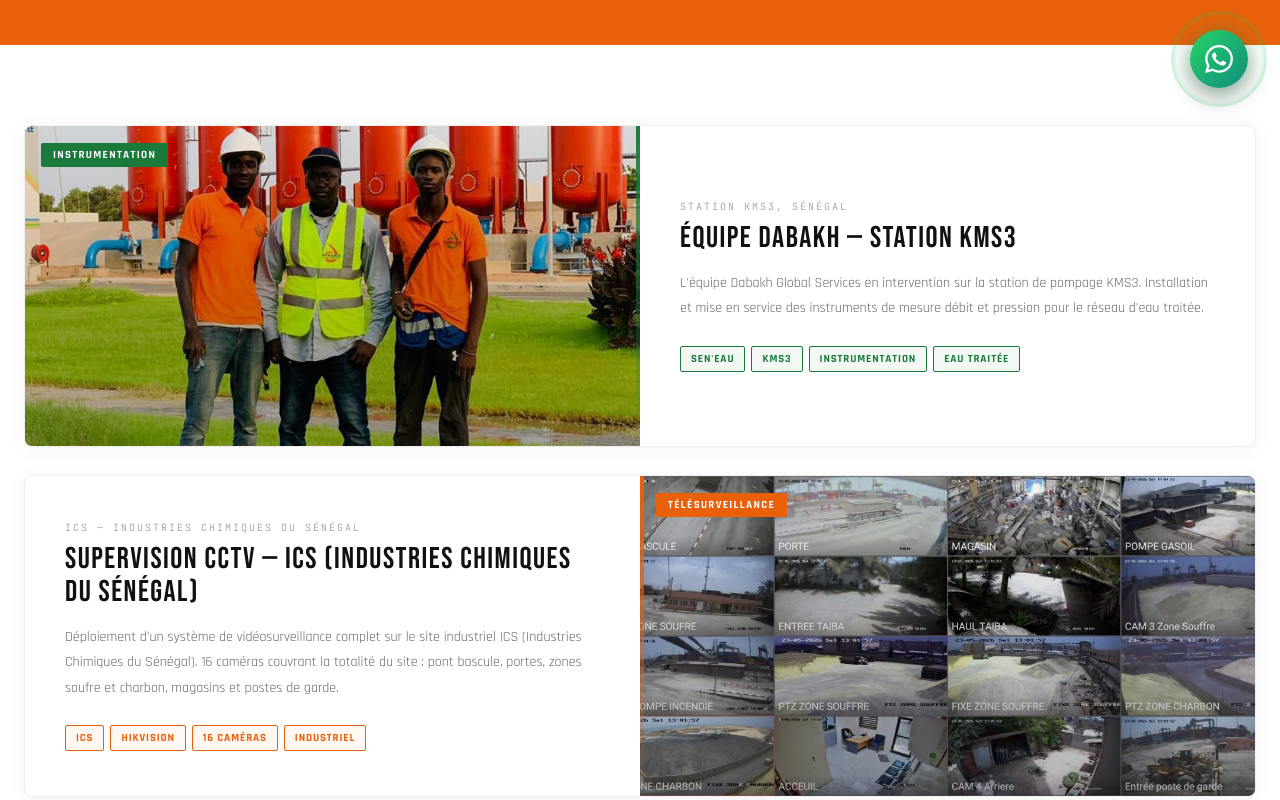
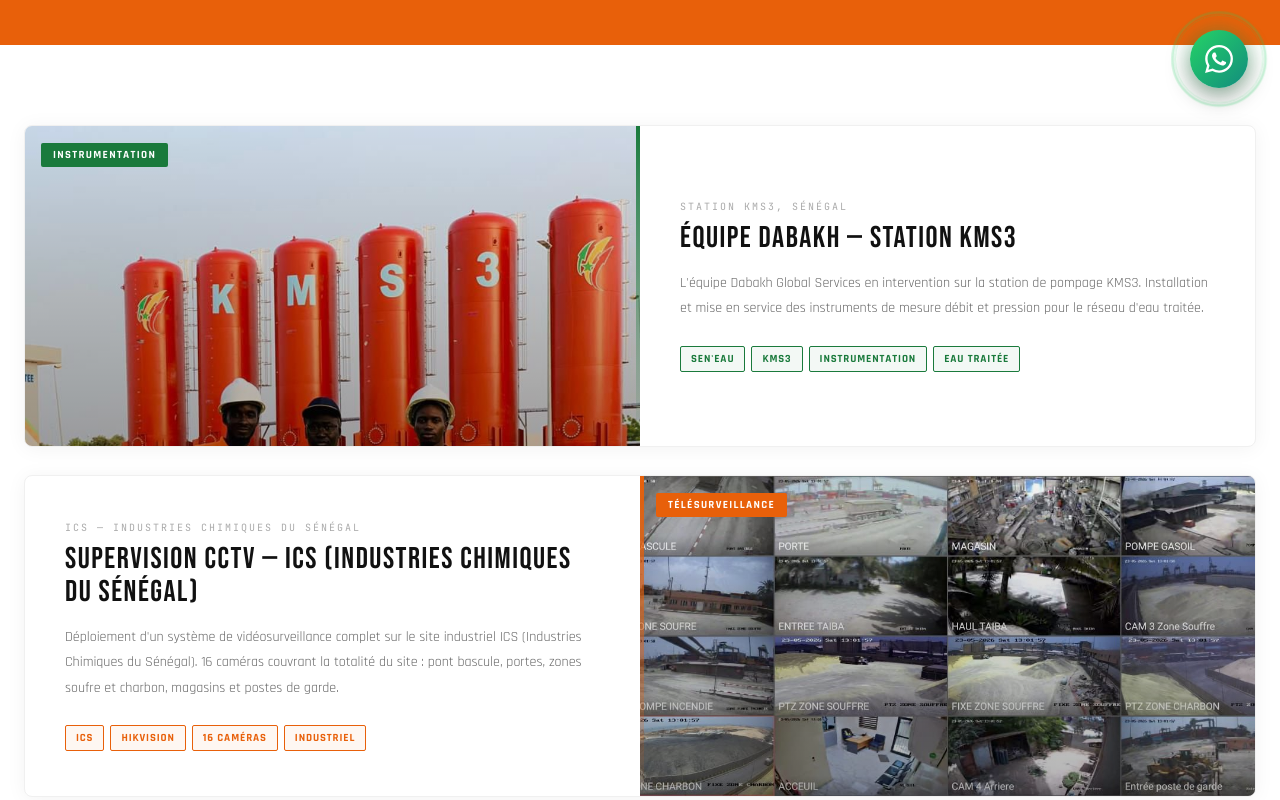
Before and after one commit to bn710024-droid/Dabakh, a Next.js app: page /realisations in a window 1280 px wide. Shown: the part 680-1480 px from the top of the page. Built offline with nearby package versions, Linux system fonts and the light colour scheme.

Commit message:
Fix image cropping on realisations: use center top for people photos, center center for equipment

```diff
--- a/app/realisations/page.tsx
+++ b/app/realisations/page.tsx
@@ -17,7 +17,7 @@ function FadeIn({ children, delay=0, direction='up' }: { children:React.ReactNod
   return <div ref={ref} style={{opacity:visible?1:0,transform:visible?'none':t[direction],transition:`opacity 0.75s ease ${delay}s, transform 0.75s ease ${delay}s`}}>{children}</div>
 }
 
-const realisations = [
+const realisations: {title:string;category:string;location:string;img:string;pos?:string;desc:string;tags:string[];color:string}[] = [
   {
     title:'Équipe Dabakh — Station KMS3',
     category:'Instrumentation',
@@ -32,6 +32,7 @@ const realisations = [
     category:'Télésurveillance',
     location:'ICS — Industries Chimiques du Sénégal',
     img:'/images/real-sococim-cctv.jpg',
+    pos:'center center',
     desc:'Déploiement d\'un système de vidéosurveillance complet sur le site industriel ICS (Industries Chimiques du Sénégal). 16 caméras couvrant la totalité du site : pont bascule, portes, zones soufre et charbon, magasins et postes de garde.',
     tags:['ICS','Hikvision','16 caméras','Industriel'],
     color:'#E8600A',
@@ -68,6 +69,7 @@ const realisations = [
     category:'Télésurveillance',
     location:'Dakar, Sénégal',
     img:'/images/real-supervision.png',
+    pos:'center center',
     desc:'Déploiement d\'un centre de supervision avec écran multi-caméras Hikvision iVMS-4200. Surveillance en temps réel de plusieurs sites industriels et commerciaux.',
     tags:['Hikvision','iVMS-4200','Multi-sites','IP'],
     color:'#E8600A',
@@ -77,6 +79,7 @@ const realisations = [
     category:'Instrumentation',
     location:'Sénégal',
     img:'/images/real-kms3.png',
+    pos:'center center',
     desc:'Instrumentation complète d\'une station de pompage eau traitée. Capteurs de débit, pression et niveau avec télégestion à distance pour suivi permanent.',
     tags:['Fuji Electric','NIVUS','Débit','Eau'],
     color:'#1A7A3C',
@@ -86,6 +89,7 @@ const realisations = [
     category:'Télégestion',
     location:'Sénégal',
     img:'/images/real-sofrel.png',
+    pos:'center center',
     desc:'Installation d\'une unité de télégestion Sofrel Box Lacroix pour supervision à distance des installations d\'eau et d\'assainissement. Configuration complète et mise en réseau.',
     tags:['Lacroix','Sofrel','Télégestion','SCADA'],
     color:'#E8600A',
@@ -95,6 +99,7 @@ const realisations = [
     category:'Sécurité Incendie',
     location:'Baie de Hann, Dakar',
     img:'/images/real-detnov-centrale.png',
+    pos:'center center',
     desc:'Installation et configuration d\'une centrale d\'alarme incendie DETNOV pour un site industriel côtier. Système opérationnel 24h/24 avec surveillance de 18 zones.',
     tags:['DETNOV','Alarme','Incendie','18 zones'],
     color:'#E8600A',
@@ -113,6 +118,7 @@ const realisations = [
     category:'Instrumentation',
     location:'Site industriel',
     img:'/images/real-armoire.png',
+    pos:'center center',
     desc:'Câblage et mise en service d\'une armoire de contrôle-commande avec automate programmable Lacroix pour automatisation de procédés industriels complexes.',
     tags:['Lacroix','Automate','Câblage','PLC'],
     color:'#1A7A3C',
@@ -189,7 +195,7 @@ export default function RealisationsPage() {
                 >
                   {/* Image */}
                   <div className="img-shimmer" style={{position:'relative',minHeight:'320px',order:i%2===0?0:1,overflow:'hidden'}}>
-                    <Image src={real.img} alt={real.title} fill style={{objectFit:'cover',objectPosition:'center center',transition:'transform 0.6s ease'}}
+                    <Image src={real.img} alt={real.title} fill style={{objectFit:'cover',objectPosition:real.pos||'center top',transition:'transform 0.6s ease'}}
                     />
                     <div style={{position:'absolute',inset:0,background:'linear-gradient(180deg,rgba(0,0,0,0.04) 0%,rgba(0,0,0,0.3) 100%)'}}/>
                     <div style={{position:'absolute',top:'16px',left:'16px'}}>
```
